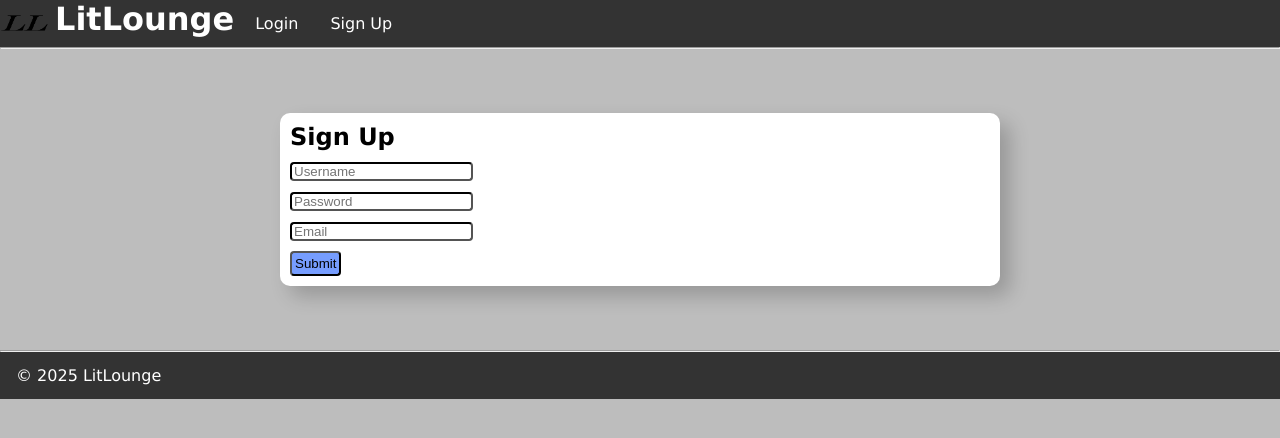
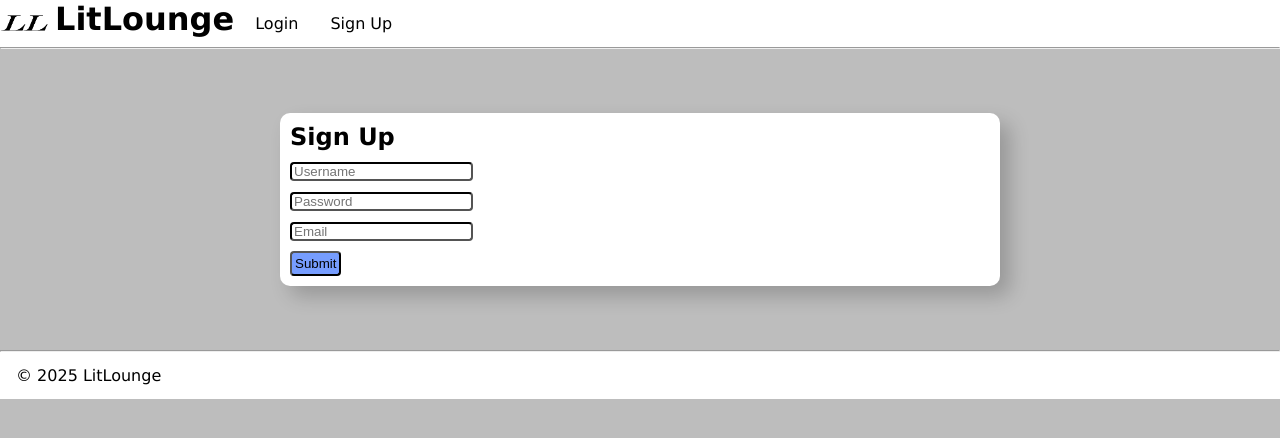
Before and after one commit to Random-Devil-with-internet/Year-12-3-Assignment, a Flask app: page /signup in a window 1280 px wide. Shown: the top 438 px of the page. Run offline with Flask 3, Linux system fonts and the light colour scheme.

Commit message:
Extra styling

```diff
--- a/auth/templates/auth/signup.html
+++ b/auth/templates/auth/signup.html
@@ -1,6 +1,6 @@
 {% extends "base.html" %}
 
-{% block title %}Login - LitLounge{% endblock %}
+{% block title %}Signup - LitLounge{% endblock %}
 
 {% block content %}
 <h2>Sign Up</h2>
--- a/static/main.css
+++ b/static/main.css
@@ -17,7 +17,7 @@ ul {
     margin: 0;
     padding: 0;
     overflow: hidden;
-    background-color: #333;
+    background-color: #ffffff;
 }
 
 li {
@@ -26,7 +26,7 @@ li {
 
 li h1 {
     display: block;
-    color: white;
+    color: rgb(0, 0, 0);
     text-align: center;
     padding-left: 5px;
     padding-right: 5px;
@@ -35,7 +35,7 @@ li h1 {
 
 li p {
     display: block;
-    color: white;
+    color: rgb(0, 0, 0);
     text-align: center;
     padding: 14px 16px;
     text-decoration: none;
@@ -43,14 +43,14 @@ li p {
 
 li a {
     display: block;
-    color: white;
+    color: rgb(0, 0, 0);
     text-align: center;
     padding: 14px 16px;
     text-decoration: none;
 }
 
 li a:hover {
-    background-color: #111;
+    background-color: #c4c4c4;
 }
 
 input {
@@ -66,6 +66,11 @@ button {
     background-color: rgb(118, 157, 255);
 }
 
+#middle {
+    margin-top: 20px;
+    margin-bottom: 20px;
+}
+
 #inline-block-child {
     display: inline-block;
 }
@@ -75,6 +80,7 @@ button {
     padding: 0.5em;
     border-style:solid;
     border-color: #111;
+    border-radius: 4px;
     float: left;
     width: 400px;
 }
```
Also changed, not shown: gen/templates/gen/book.html (+4 -6 lines).
